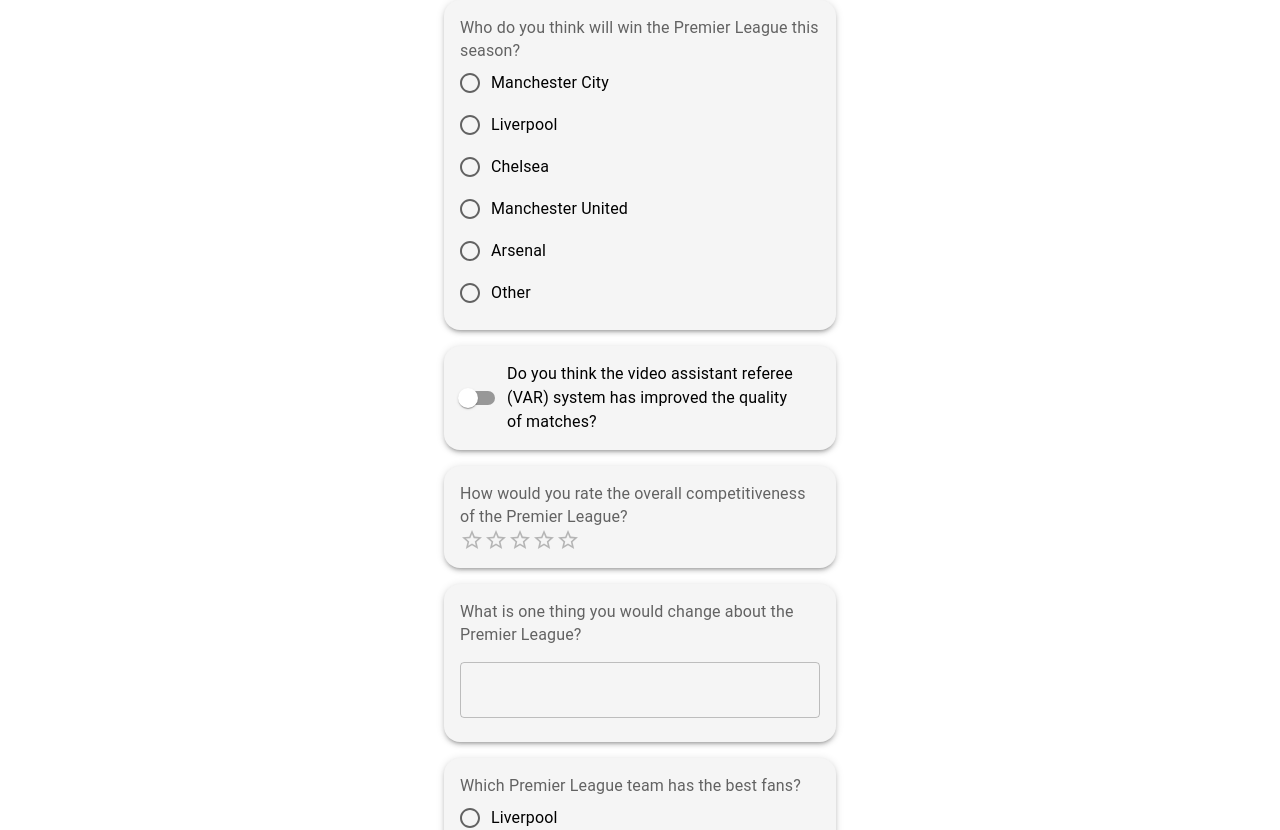
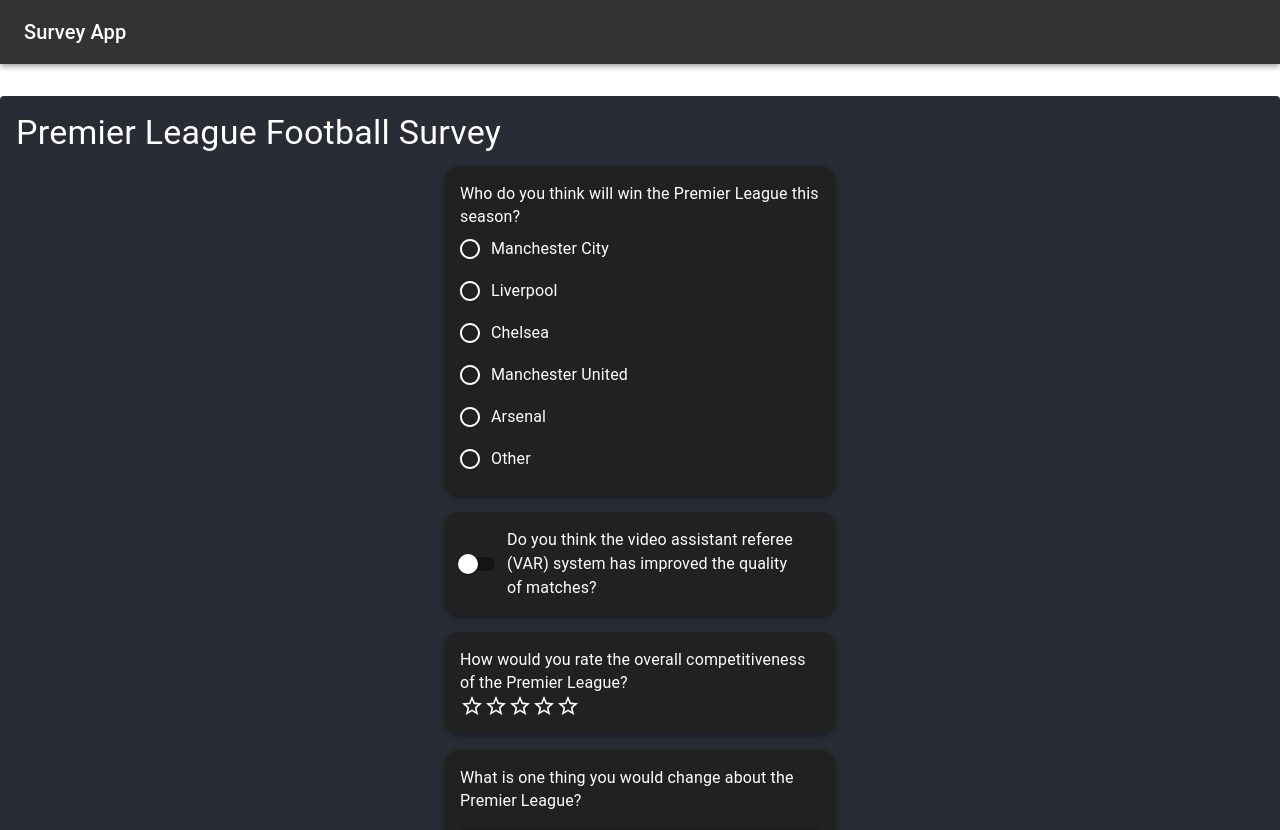
Before and after one commit to ryansalisbury/SurveyApp, a React (Create React App) app in the folder front-end/: page /questionnaire-1-test in a window 1280 px wide. Shown: the top 830 px of the page. Built offline with nearby package versions, Linux system fonts and the light colour scheme.

Commit message:
basic navbar added, questionnaire style added

```diff
--- a/front-end/src/components/Pages/Questionnaire.tsx
+++ b/front-end/src/components/Pages/Questionnaire.tsx
@@ -3,8 +3,10 @@
 import questionnaireData from "../../data/Questionnaire1.json";
 import { Questionnaire, Question } from "../../types/questionnaireTypes";
 import { validateQuestionnaires } from "../../validation/validation";
+import NavBar from "../nav-bar/NavBar";
+import { Container, Box, Typography } from "@mui/material";
 
-const QuestionnairePage = () => {
+const QuestionnairePage: React.FC = () => {
   const [questionnaire, setQuestionnaire] = useState<Questionnaire | null>(
     null
   );
@@ -16,7 +18,32 @@
   }, []);
 
   return (
-    <div>{questionnaire && <DynamicForm questionnaire={questionnaire} />}</div>
+    <div>
+      <NavBar />
+      {questionnaire ? (
+        <Box
+          sx={{
+            my: 4,
+            bgcolor: "#282c34",
+            p: 2,
+            borderRadius: "4px",
+            color: "white",
+          }}
+        >
+          <Typography
+            variant="h4"
+            component="h1"
+            gutterBottom
+            style={{ color: "inherit" }}
+          >
+            {questionnaire.title}
+          </Typography>
+          <DynamicForm questionnaire={questionnaire} />
+        </Box>
+      ) : (
+        <Typography>Loading...</Typography>
+      )}
+    </div>
   );
 };
 export default QuestionnairePage;
--- a/front-end/src/components/dynamicForm/DynamicForm.tsx
+++ b/front-end/src/components/dynamicForm/DynamicForm.tsx
@@ -54,7 +54,7 @@
               <Box
                 key={index}
                 sx={{
-                  bgcolor: "grey.100",
+                  bgcolor: "grey.900",
                   width: "auto",
                   maxWidth: 360,
                   margin: "auto",
@@ -64,8 +64,13 @@
                   mb: 2,
                 }}
               >
-                <FormControl component="fieldset">
-                  <FormLabel component="legend">{question.text}</FormLabel>
+                <FormControl
+                  component="fieldset"
+                  sx={{ color: "#fff", "& .MuiSvgIcon-root": { fill: "#fff" } }}
+                >
+                  <FormLabel component="legend" sx={{ color: "#fff" }}>
+                    {question.text}
+                  </FormLabel>
                   <RadioGroup
                     aria-label={question.text}
                     defaultValue={question.placeholder}
@@ -88,7 +93,7 @@
               <Box
                 key={index}
                 sx={{
-                  bgcolor: "grey.100",
+                  bgcolor: "grey.900",
                   width: "auto",
                   maxWidth: 360,
                   margin: "auto",
@@ -101,6 +106,7 @@
                 <FormControlLabel
                   control={<Switch {...register(question.id)} />}
                   label={question.text}
+                  sx={{ color: "#fff", "& .MuiSvgIcon-root": { fill: "#fff" } }}
                 />
               </Box>
             );
@@ -109,7 +115,7 @@
               <Box
                 key={index}
                 sx={{
-                  bgcolor: "grey.100",
+                  bgcolor: "grey.900",
                   width: "auto",
                   maxWidth: 360,
                   margin: "auto",
@@ -117,10 +123,16 @@
                   borderRadius: "16px",
                   padding: 2, // Adjust padding as needed
                   mb: 2,
+                  color: "#fff",
                 }}
               >
-                <FormControl component="fieldset">
-                  <FormLabel component="legend">{question.text}</FormLabel>
+                <FormControl
+                  component="fieldset"
+                  sx={{ color: "#fff", "& .MuiSvgIcon-root": { fill: "#fff" } }}
+                >
+                  <FormLabel component="legend" sx={{ color: "#fff" }}>
+                    {question.text}
+                  </FormLabel>
                   <Rating
                     name={question.id}
                     onChange={handleRatingChange(question.id)}
@@ -133,7 +145,7 @@
               <Box
                 key={index}
                 sx={{
-                  bgcolor: "grey.100",
+                  bgcolor: "grey.900",
                   width: "auto",
                   maxWidth: 360,
                   margin: "auto",
@@ -144,13 +156,20 @@
                 }}
               >
                 <FormControl component="fieldset">
-                  <FormLabel component="legend">{question.text}</FormLabel>
+                  <FormLabel component="legend" sx={{ color: "#fff" }}>
+                    {question.text}
+                  </FormLabel>
                   <TextField
                     {...register(question.id)}
                     variant="outlined"
                     margin="normal"
                     error={!!errors[question.id]}
                     helperText={errors[question.id]?.message}
+                    sx={{
+                      outlineColor: "#fff",
+                      color: "#fff",
+                      "& .MuiSvgIcon-root": { fill: "#fff" },
+                    }}
                   />
                 </FormControl>
               </Box>
--- a/front-end/src/components/dynamicForm/QuestionComponent.tsx
+++ /dev/null
@@ -1 +0,0 @@
-import React from "react";
--- /dev/null
+++ b/front-end/src/components/nav-bar/NavBar.tsx
@@ -0,0 +1,20 @@
+import React from "react";
+import { AppBar, Toolbar, Typography } from "@mui/material";
+
+const NavBar: React.FC = () => {
+  return (
+    <AppBar
+      position="static"
+      color="default"
+      style={{ backgroundColor: "#333" }}
+    >
+      <Toolbar>
+        <Typography variant="h6" color={"#fff"}>
+          Survey App
+        </Typography>
+      </Toolbar>
+    </AppBar>
+  );
+};
+
+export default NavBar;
```
